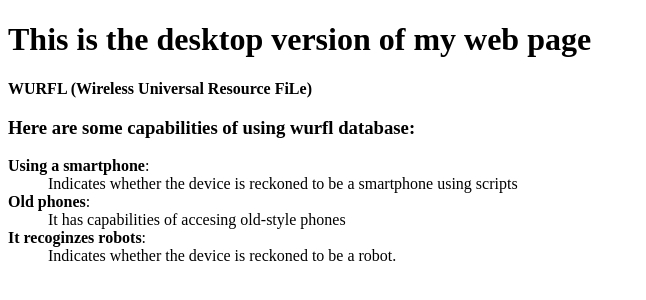
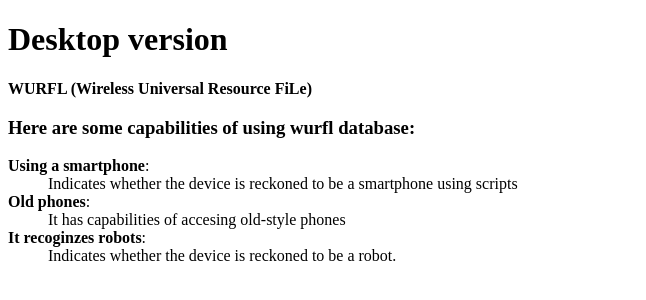
Before and after one commit to bryan277/hfvos90.github.i, a plain HTML site: page desktop.html in a window 1280 px wide. Shown: the whole page, without its empty margins (0-646 px from the left). Drawn offline with Linux system fonts and the light colour scheme; a script that the page names is missing.

Commit message:
Update desktop.html

```diff
--- a/desktop.html
+++ b/desktop.html
@@ -8,7 +8,7 @@
 </head>
 <body>
 
-<h1>This is the desktop version of my web page</h1>
+<h1>Desktop version</h1>
 <strong>WURFL (Wireless Universal Resource FiLe)</strong>
 
 <h3>Here are some capabilities of using wurfl database:</h3>
```
